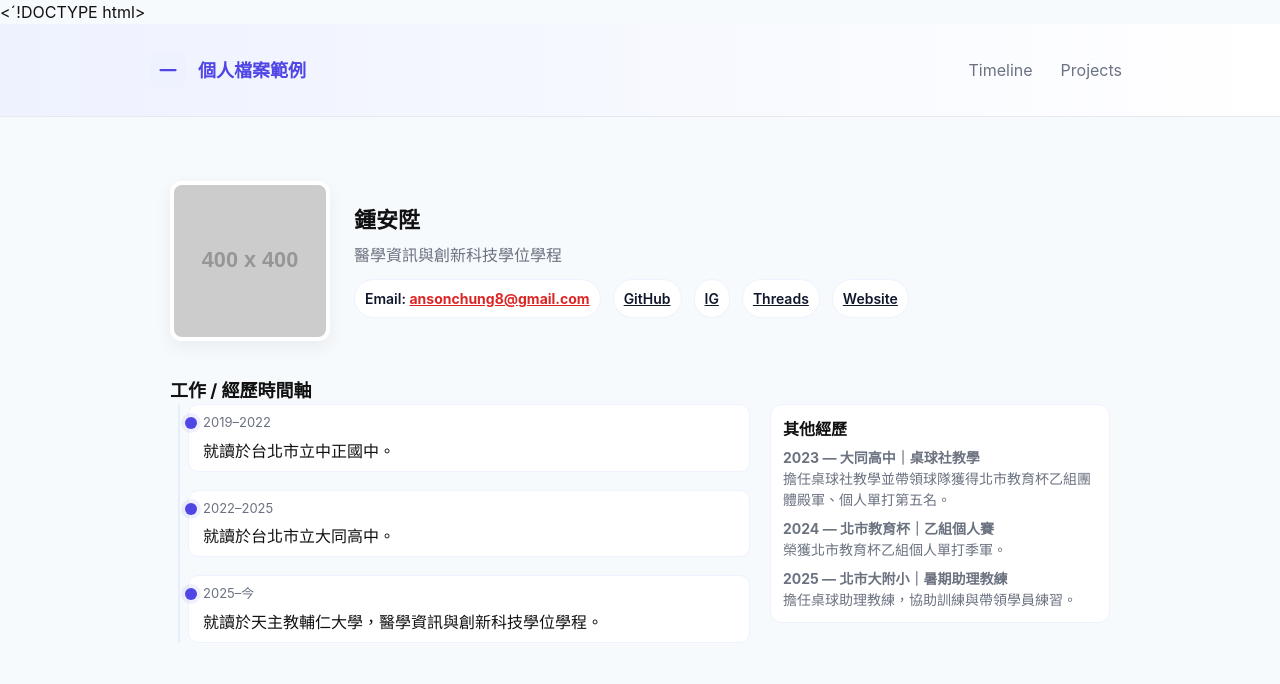
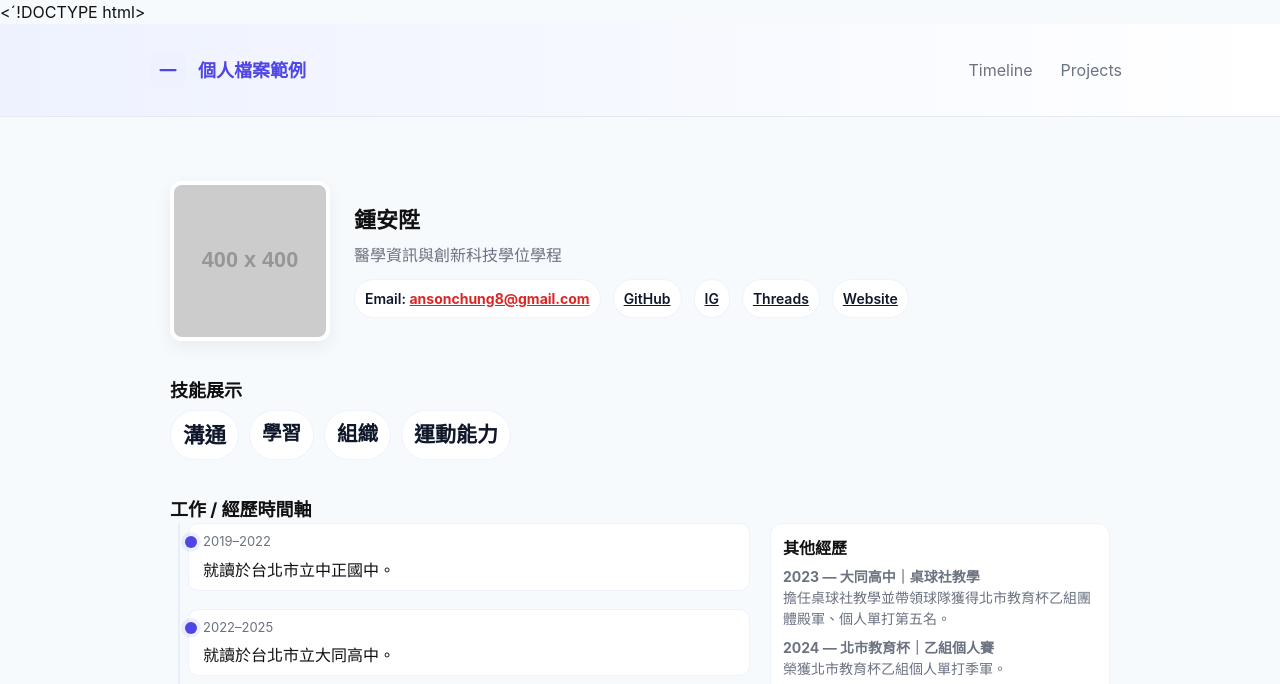
Before and after one commit to anson106/self-profile-ex, a plain HTML site: page index.html in a window 1280 px wide. Shown: the top 684 px of the page. Drawn offline with Linux system fonts and the light colour scheme; placeholder pictures from the web are drawn by us.

Commit message:
Revert "update layout"
This reverts commit f20992d7f9ac1d640a869ad76f76b4b06b28b189.

```diff
--- a/index.html
+++ b/index.html
@@ -113,7 +113,22 @@
       </div>
     </section>
 
+    <section id="skills">
+      <div class="section-title"><h3>技能展示</h3></div>
+      <div class="grid">
+        <div>
+          <div class="skills-list">
+            <div class="skill-cloud" aria-label="技能標籤雲">
+              <span class="skill-tag" data-value="95">溝通</span>
+              <span class="skill-tag" data-value="75">學習</span>
+              <span class="skill-tag" data-value="85">組織</span>
+              <span class="skill-tag" data-value="90">運動能力</span>
+            </div>
+          </div>
 
+        </div>
+      </div>
+    </section>
 
     <section id="timeline">
       <div class="section-title"><h3>工作 / 經歷時間軸</h3></div>
```
